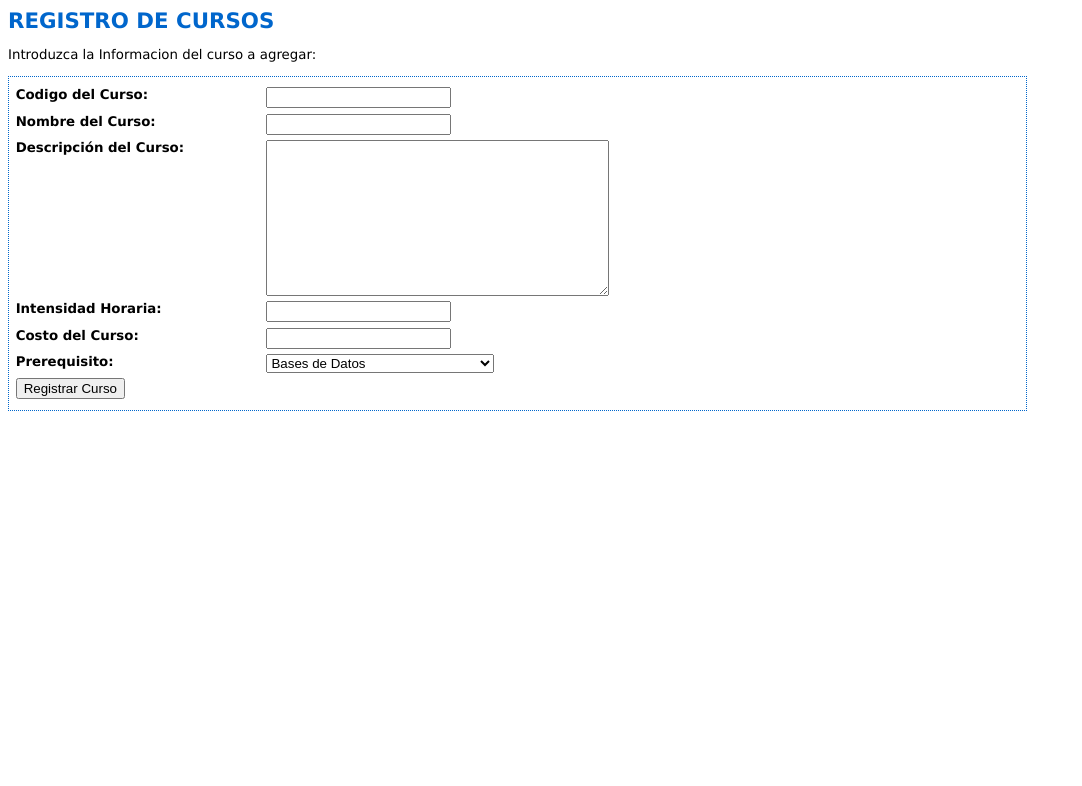
After one commit to ingjuanfg/planningcourses, a PHP site: page /cursos.php in a window 1280 px wide. The commit adds this page. Shown: the top 786 px of the page, without its empty margins (0-1082 px from the left). Run offline with PHP 8.4, Linux system fonts and the light colour scheme; data comes from the database, SQL or seed files in the repository.

Commit message:
Modificado formulario empleados y se crea formulario cursos

```diff
--- /dev/null
+++ b/cursos.php
@@ -0,0 +1,217 @@
+<HTML LANG="es">
+
+<HEAD>
+   <TITLE>Registro de Cursos</TITLE>
+   <LINK REL="stylesheet" TYPE="text/css" HREF="estilo.css">
+</HEAD>
+
+<BODY>
+
+<?PHP
+$errores["cod_curso"] = "";
+$errores["nom_curso"] = "";
+$errores["desc_curso"] = "";
+$errores["num_horas"] = "";
+$errores["costo_curso"] = "";
+$errores["prerequisito"] = "";
+
+
+$errores["puesto_docente"] = "";
+$error = false;
+
+if (isset($_POST['insertar']))
+   {
+	//Cargar las variable
+	 $cod_curso = $_POST['cod_curso'];
+    $nom_curso = $_POST['nom_curso'];
+    $desc_curso = $_POST['desc_curso'];
+    $num_horas = $_POST['num_horas'];
+    $costo_curso = $_POST['costo_curso'];
+    $prerequisito = $_POST['prerequisito'];
+
+   // Comprobar errores
+
+   // Codigo del Curso
+      if (empty($cod_curso) || (!is_numeric($cod_curso)))
+      {
+         $errores["cod_curso"] = "Se requiere codigo del curso";
+         $error = true;
+      }
+      else
+         $errores["cod_curso"] = "";
+
+
+   // Nombredel curso
+      if (empty($nom_curso))
+      {
+         $errores["nom_curso"] = "Se requiere el nombre del curso";
+         $error = true;
+      }
+      else
+         $errores["nom_curso"] = "";
+
+   //Descripcion del curso
+      if (empty($desc_curso))
+      {
+         $errores["desc_curso"] = "Se requiere la descripcion del curso";
+         $error = true;
+      }
+      else
+         $errores["desc_curso"] = "";
+
+   //numero de horas
+   if (empty($num_horas) || (!is_numeric($num_horas)))
+      {
+         $errores["num_horas"] = "Se requiere el numero de horas";
+         $error = true;
+      }
+      else
+         $errores["num_horas"] = "";
+
+   //Costo del curso
+      if (empty($costo_curso))
+      {
+         $errores["costo_curso"] = "Se requiere el costo del curso!";
+         $error = true;
+      }
+      else
+         $errores["costo_curso"] = "";
+
+   //Prerequisito
+      if (empty($prerequisito))
+      {
+         $errores["prerequisito"] = "Se requiere el Prerequisito";
+         $error = true;
+      }
+      else
+         $errores["prerequisito"] = "";
+
+         }
+
+
+
+	// Si los datos son correctos, procesar formulario
+	if (isset($_POST['insertar']) && $error==false)
+	{
+         //Cargar la base de datos
+         require('config.php');
+
+         //Insertar datos a la tabla cursos
+
+         $query = "INSERT INTO cursos (cod_curso, nom_curso, desc_curso, num_horas, costo_curso, prerequisito) VALUES ('$cod_curso', '$nom_curso','$desc_curso', '$num_horas','$costo_curso','$prerequisito')";
+
+        echo "El Registro del Curso ha sido Exitoso";
+
+         $result = mysqli_query($link, $query)
+         or die ("<p><center> <b>No se pudo insertar la informacion del curso a la base de datos, intentelo de nuevo.</center></b></p><br>
+         <A HREF 'cursos.php'>Volver</A>");
+
+         echo ("<P>[ <A HREF='cursos.php'> Registrar otro Empleado</A> ]</P>\n");
+    }
+else
+{
+?>
+
+<H1>REGISTRO DE CURSOS</H1>
+
+<P>Introduzca la Informacion del curso a agregar:</P>
+
+<FORM CLASS="borde" ACTION="cursos.php" METHOD="POST">
+
+
+<P><LABEL>Codigo del Curso:</LABEL>
+<INPUT TYPE="TEXT" NAME="cod_curso"
+
+<?PHP
+   if (isset($_POST['insertar']))
+      print (" VALUE='$cod_curso'>\n");
+   else
+      print (">\n");
+   if ($errores["cod_curso"] != "")
+      print ("<BR><SPAN CLASS='error'>" . $errores["cod_curso"] . "</SPAN>");
+?>
+</P>
+
+
+<P><LABEL>Nombre del Curso:</LABEL>
+<INPUT TYPE="TEXT" NAME="nom_curso"
+
+<?PHP
+   if (isset($_POST['insertar']))
+      print (" VALUE='$nom_curso'>\n");
+   else
+      print (">\n");
+   if ($errores["nom_curso"] != "")
+      print ("<BR><SPAN CLASS='error'>" . $errores["nom_curso"] . "</SPAN>");
+?>
+</P>
+
+<P><LABEL>Descripción del Curso:</LABEL>
+<TEXTAREA NAME="desc_curso" rows = "10" cols="40"
+
+<?PHP
+   if (isset($_POST['insertar']))
+      print (" VALUE='$desc_curso'>\n");
+   else
+      print (">\n");
+   if ($errores["desc_curso"] != "")
+      print ( $errores["desc_curso"] );
+?>
+</TEXTAREA>
+</P>
+
+
+<P><LABEL>Intensidad Horaria:</LABEL>
+<INPUT TYPE="TEXT" NAME="num_horas"
+
+<?PHP
+   if (isset($_POST['insertar']))
+      print (" VALUE='$num_horas'>\n");
+   else
+      print (">\n");
+   if ($errores["num_horas"] != "")
+      print ("<BR><SPAN CLASS='error'>" . $errores["num_horas"] . "</SPAN>");
+?>
+</P>
+
+<P><LABEL>Costo del Curso:</LABEL>
+<INPUT TYPE="TEXT" NAME="costo_curso"
+
+<?PHP
+   if (isset($_POST['insertar']))
+      print (" VALUE='$costo_curso'>\n");
+   else
+      print (">\n");
+   if ($errores["costo_curso"] != "")
+      print ("<BR><SPAN CLASS='error'>" . $errores["costo_curso"] . "</SPAN>");
+?>
+</P>
+
+
+
+<P><LABEL>Prerequisito:</LABEL>
+<select name="prerequisito">
+
+<?php
+require('config.php');
+
+$query="SELECT * FROM asignaturas";
+$result=mysqli_query($link, $query);
+
+while($extraido=mysqli_fetch_array($result)){
+
+   echo"<option value ='$extraido[cod_asig]'> $extraido[nom_asig]</option>";
+}
+?>
+</select>
+</P>
+
+<P><INPUT TYPE="submit" NAME="insertar" VALUE="Registrar Curso"></P>
+
+</FORM>
+
+<?PHP
+   }
+?>
+</BODY>
+</HTML>
```
Also changed, not shown: empleados.php (+41 -58 lines).
